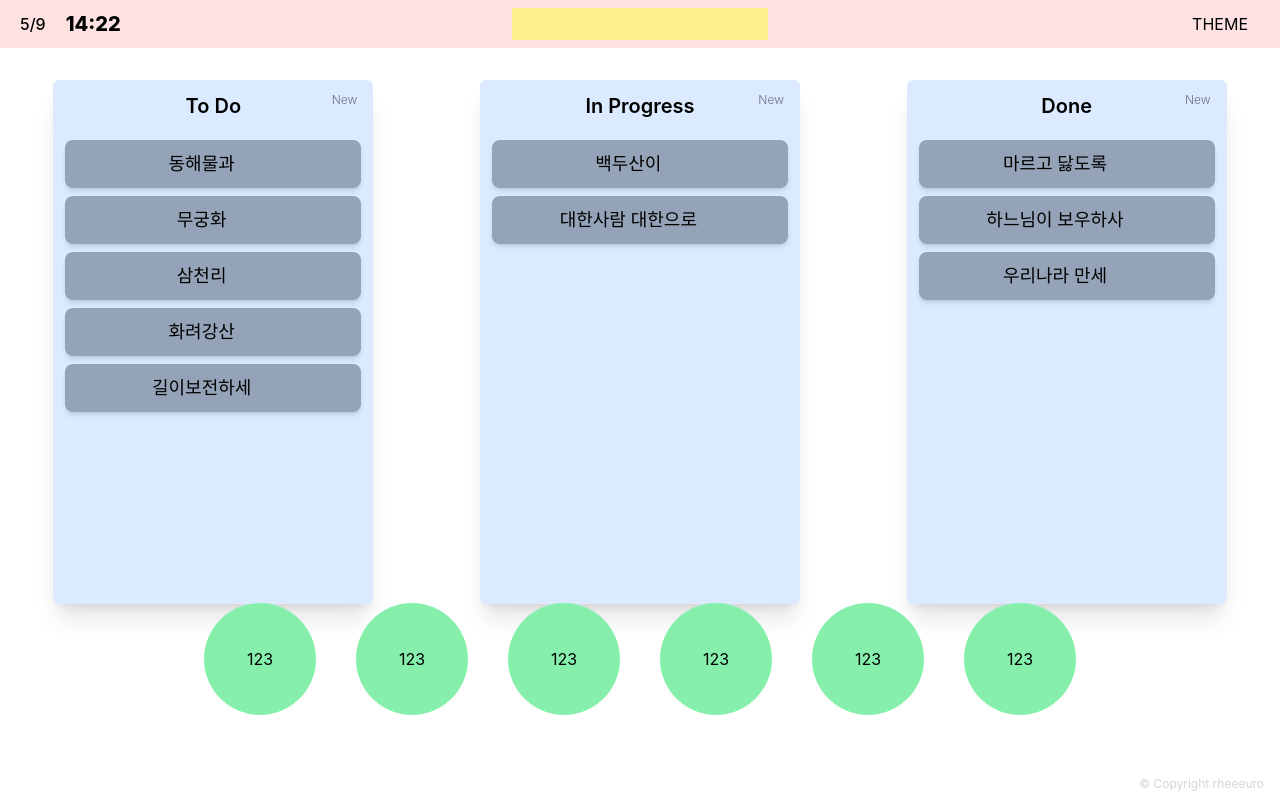
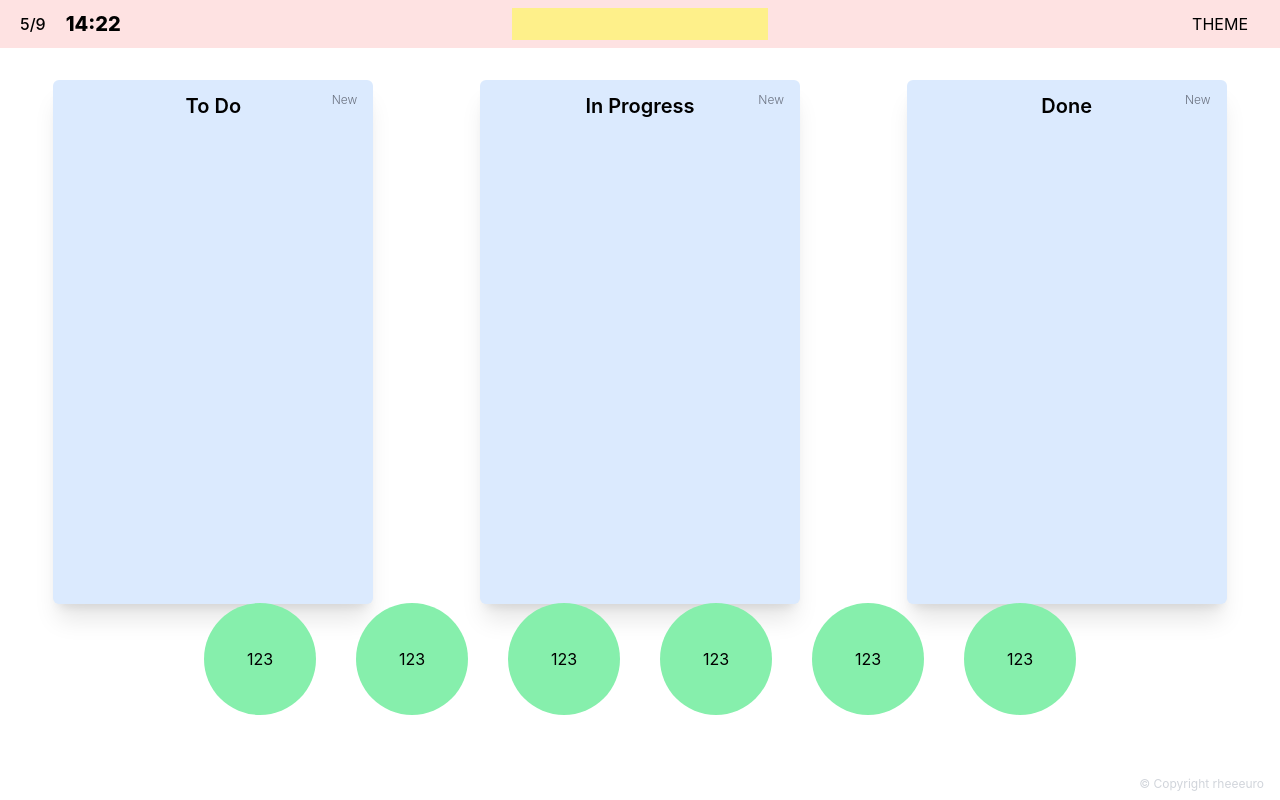
Before and after one commit to rheeeuro/homepage, a React (Create React App) app: page / in a window 1280 px wide. Built offline with nearby package versions, Linux system fonts and the light colour scheme.

Commit message:
save in localstorage

```diff
--- a/src/components/ToDo.tsx
+++ b/src/components/ToDo.tsx
@@ -1,7 +1,7 @@
 import tw from "tailwind-styled-components";
 import ToDoColumn from "./ToDoColumn";
 import ToDoItem from "./ToDoItem";
-import { useState } from "react";
+import { useEffect, useState } from "react";
 
 const Container = tw.div`
 pt-8
@@ -20,24 +20,21 @@ export interface ItoDoItem {
 }
 
 export function ToDo() {
-  const [toDoItems, setToDoItems] = useState<ItoDoItem[]>([
-    { column: "To Do", text: "동해물과" },
-    { column: "In Progress", text: "백두산이" },
-    { column: "Done", text: "마르고 닳도록" },
-    { column: "Done", text: "하느님이 보우하사" },
-    { column: "Done", text: "우리나라 만세" },
-    { column: "To Do", text: "무궁화" },
-    { column: "To Do", text: "삼천리" },
-    { column: "To Do", text: "화려강산" },
-    { column: "In Progress", text: "대한사람 대한으로" },
-    { column: "To Do", text: "길이보전하세" },
-  ]);
+  const [toDoItems, setToDoItems] = useState<ItoDoItem[]>([]);
+
+  useEffect(() => {
+    const todosJson = localStorage.getItem("todos");
+    if (todosJson) {
+      setToDoItems(JSON.parse(todosJson));
+    }
+  }, []);
 
   return (
     <Container>
       {TODO_COLUMN.map((title, index) => {
         return (
           <ToDoColumn
+            key={index}
             title={title}
             setToDoItems={setToDoItems}
             toDoItems={toDoItems}
@@ -46,6 +43,7 @@ export function ToDo() {
               .filter((item) => item.column === title)
               .map((item, index) => (
                 <ToDoItem
+                  key={index}
                   text={item.text}
                   type={"todo"}
                   setToDoItems={setToDoItems}
--- a/src/components/ToDoColumn.tsx
+++ b/src/components/ToDoColumn.tsx
@@ -103,10 +103,14 @@ export function ToDoColumn({
   );
 
   const moveToDo = (text: string, dest: string) => {
-    setToDoItems((prev) => [
-      ...prev.filter((item) => item.text !== text),
-      { text: text, column: dest },
-    ]);
+    setToDoItems((prev) => {
+      const newOne = [
+        ...prev.filter((item) => item.text !== text),
+        { text: text, column: dest },
+      ];
+      localStorage.setItem("todos", JSON.stringify(newOne));
+      return newOne;
+    });
   };
 
   const onChangeNewToDo = (
@@ -120,7 +124,12 @@ export function ToDoColumn({
   };
 
   const confirmNew = () => {
-    setToDoItems((prev) => [...prev, newToDo]);
+    setToDoItems((prev) => {
+      const newOne = [...prev, newToDo];
+      localStorage.setItem("todos", JSON.stringify(newOne));
+      return newOne;
+    });
+
     setNewToDo({
       text: "",
       column: title,
--- a/src/components/ToDoItem.tsx
+++ b/src/components/ToDoItem.tsx
@@ -57,7 +57,11 @@ export const ToDoItem: FC<ToDoItemProps> = memo(function ToDoItem({
   );
 
   const deleteToDo = () => {
-    setToDoItems((prev) => prev.filter((item) => item.text !== text));
+    setToDoItems((prev) => {
+      const newOne = prev.filter((item) => item.text !== text);
+      localStorage.setItem("todos", JSON.stringify(newOne));
+      return newOne;
+    });
   };
 
   return (
```
